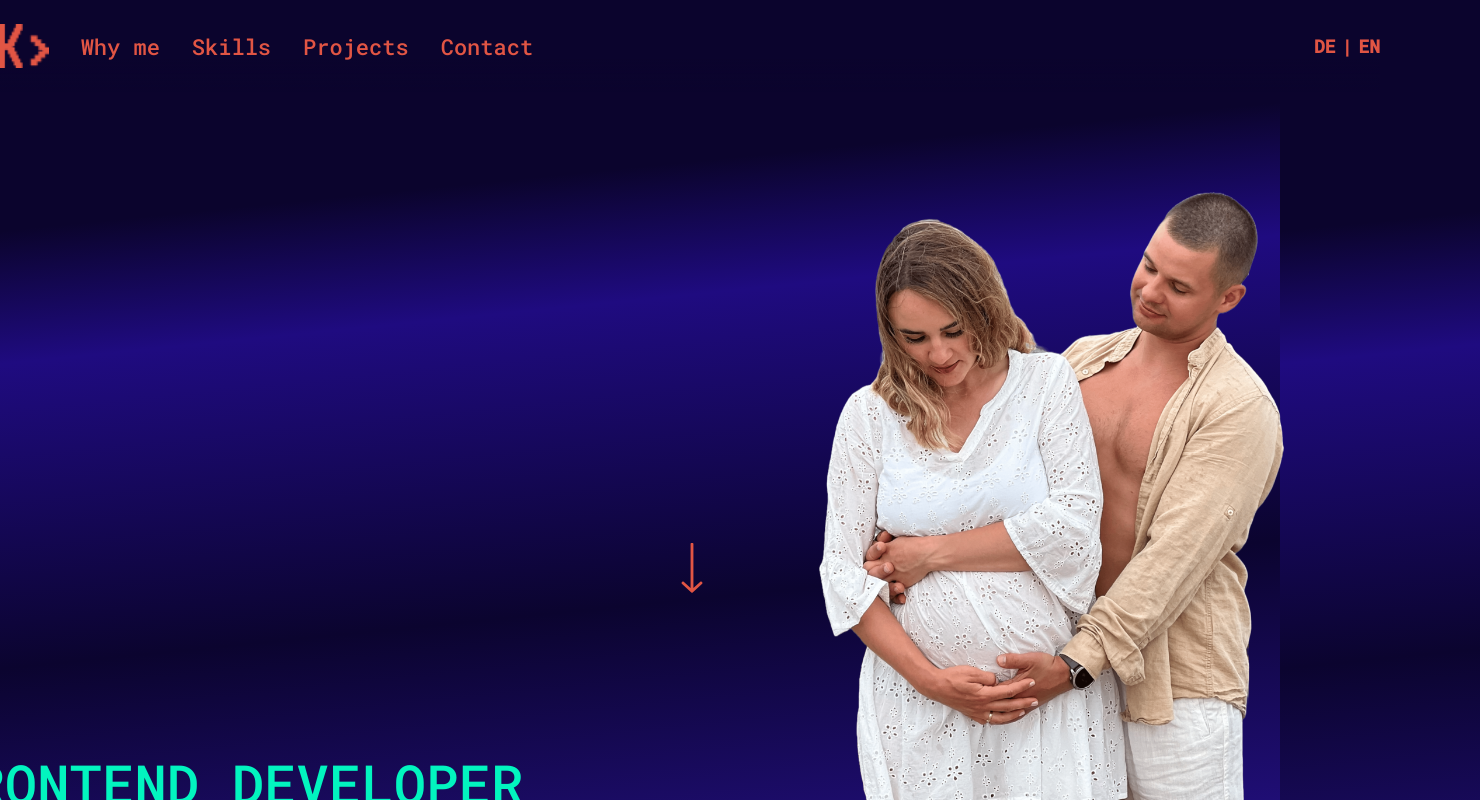
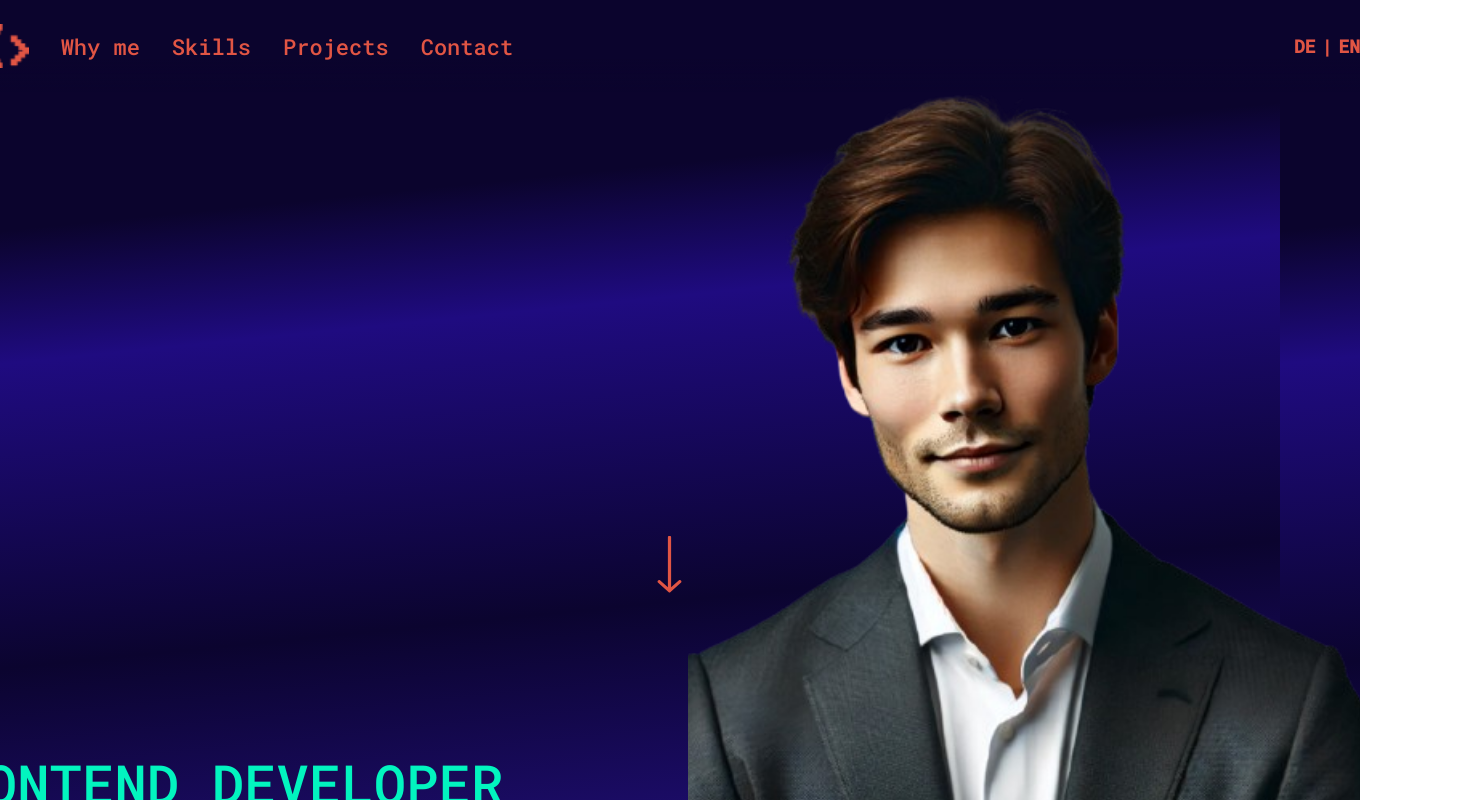
Before and after one commit to Deivis92/deividas-dev, an Angular app: page / in a window 1280 px wide. Shown: the top 800 px of the page, 1480 px wide, since content can reach past the window. Built offline with nearby package versions, Linux system fonts and the light colour scheme.

Commit message:
changet test photo

```diff
--- a/src/app/components/about-me/about-me.component.scss
+++ b/src/app/components/about-me/about-me.component.scss
@@ -29,6 +29,8 @@
   right: 0;
   bottom: -100px;
   transition: border 300ms ease-in-out, fill 300ms ease-in-out;
+  width: 37px;
+  height: 67px;
 
   &:hover {
     border: 1px solid rgba(2, 244, 191, 1);
--- a/src/app/components/contact-me/contact-me.component.scss
+++ b/src/app/components/contact-me/contact-me.component.scss
@@ -106,8 +106,8 @@
 }
 
 .up-arrow {
-  width: 22px;
-  height: 50px;
+  width: 37px;
+  height: 67px;
   padding: 8px 6px;
   @include flex-center;
   cursor: pointer;
--- a/src/app/shared/header/header.component.scss
+++ b/src/app/shared/header/header.component.scss
@@ -5,23 +5,25 @@ header {
   display: flex;
   height: 92px;
   background: linear-gradient(180deg, #0B042D 63.5%, rgba(11, 4, 45, 0.2) 118.69%);
+ font-weight: 500;
+  justify-content: space-between;
+  width: 100%;
+  max-width: 1440px;
+  box-sizing: border-box;
+  position: sticky;
+  top: 0;
+  z-index: 1000;
 
-  font-weight: 500;
-  justify-content: space-between;
-  // padding-top: 24px; // Add 140px padding to the left and right
-  // padding-bottom: 24px; // Add 140px padding to the left and right
-  width: 100%;
-  box-sizing: border-box; // Ensure padding does not add to the width, preventing overflow
-  position: sticky; // Makes the header sticky
-  top: 0; // Sticks it to the top of the viewport
-  z-index: 1000; // Ensures the header is above other content
 
-}
+
 
 .header-left {
   display: flex;
   font-size: 22px;
   @include flex-center;
+
+  min-width: 0;
+
 
   a {
     cursor: pointer;
@@ -45,6 +47,8 @@ header {
   font-size: 18px;
   font-weight: 700;
 
+  min-width: 0;
+
   p {
     cursor: pointer;
     transition: color 300ms ease-out;
@@ -58,3 +62,5 @@ header {
     margin: 0 6px;
   }
 }
+
+}
--- a/src/styles.scss
+++ b/src/styles.scss
@@ -12,6 +12,11 @@
     format("truetype"); /* Path to the font file */
   font-weight: normal;
   font-style: normal;
+}
+
+
+* {
+  box-sizing: border-box;
 }
 
 body {
@@ -30,14 +35,13 @@ body {
   font-family: "Roboto-Mono-Medium", sans-serif;
   display: flex;
   justify-content: center;
+
 }
 
 .container {
-  width: 100%;
-  max-width: 1440px;
-  margin: 0 auto;
-  margin-left: 140px;
-  margin-right: 140px;
+  width: calc(100% - 280px);
+ width: 1440px;
+  margin: 0 auto; /* Use shorthand for left and right margins */
   box-sizing: border-box;
 }
 
```
Also changed, not shown: public/assets/img/temporar-img.png, src/app/app.component.html (line endings or trailing spaces).
